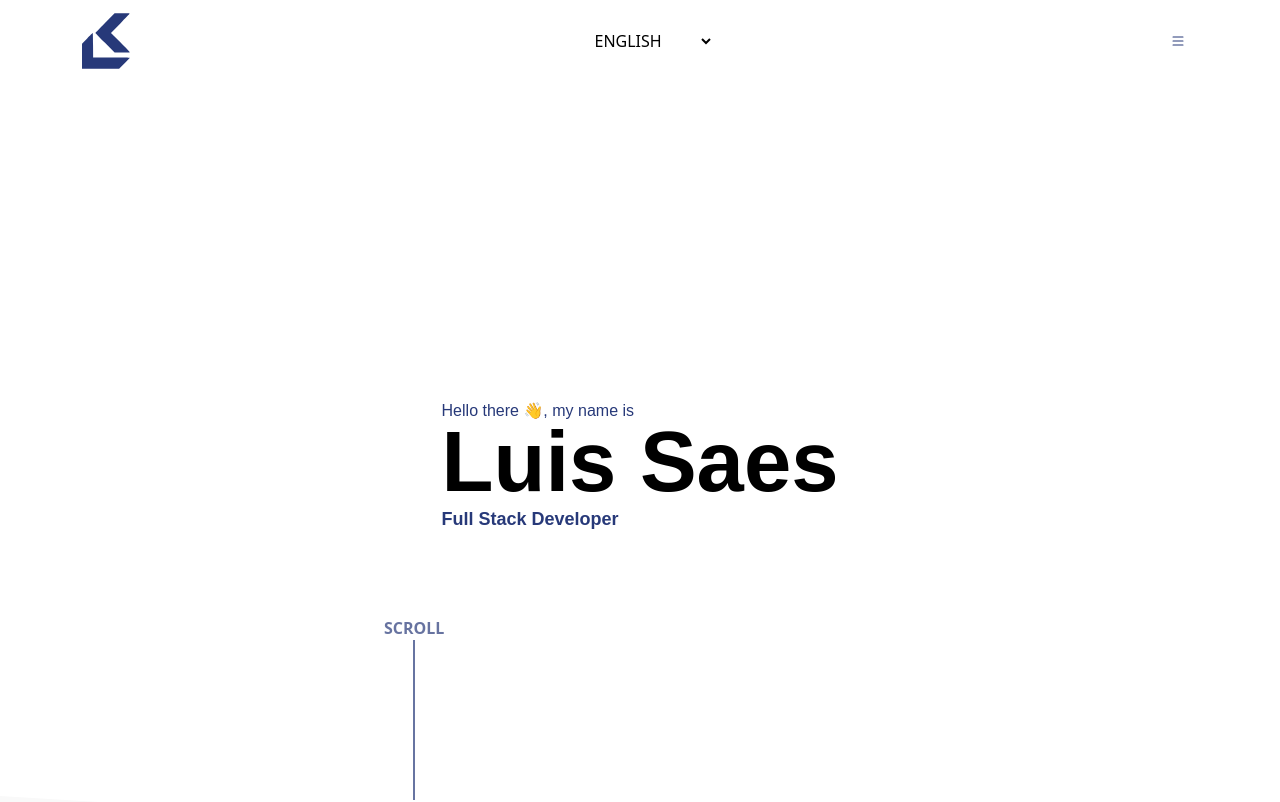
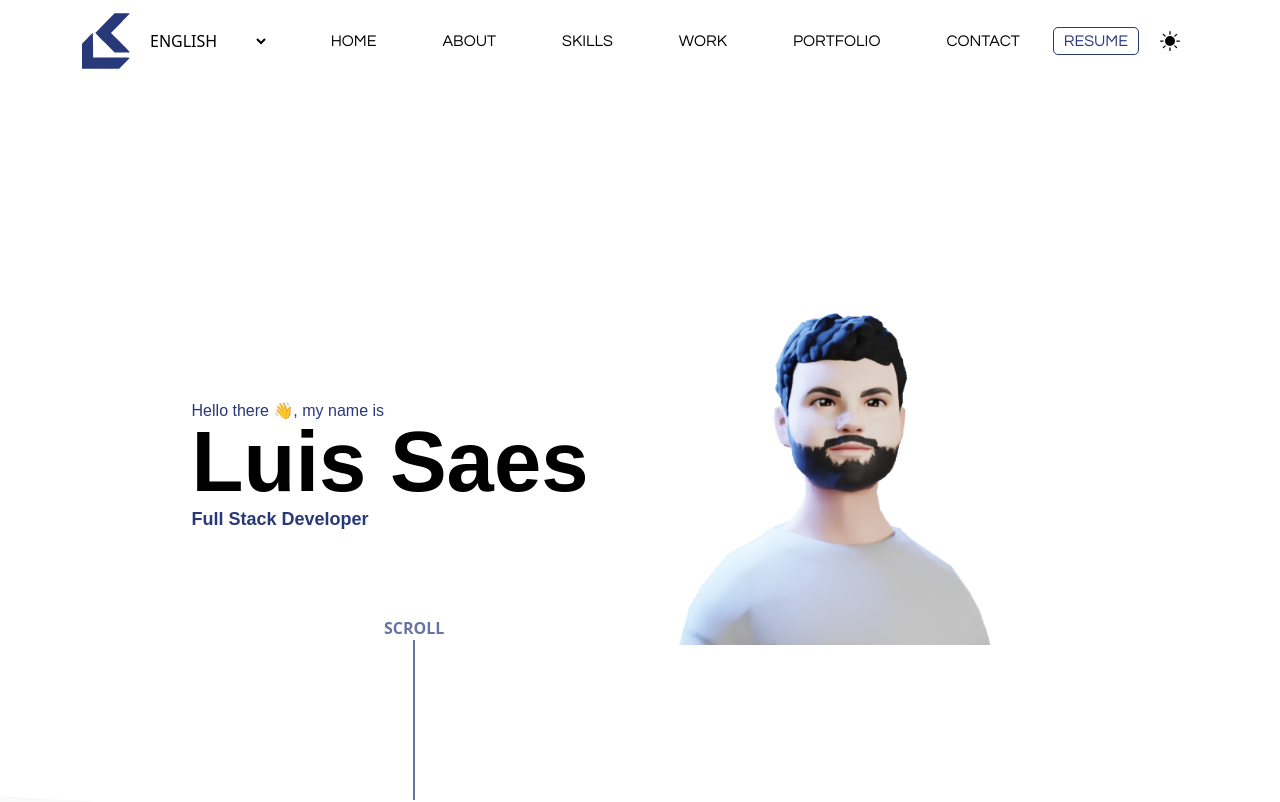
Before and after one commit to luis-saes/developer-portfolio, a React (Create React App) app in the folder front-end/: page / in a window 1280 px wide. Shown: the top 802 px of the page. Built offline with nearby package versions, Linux system fonts and the light colour scheme.

Commit message:
Reducing required screen size for navbar collapse

```diff
--- a/front-end/src/components/Navbar/CustomNavbar.module.scss
+++ b/front-end/src/components/Navbar/CustomNavbar.module.scss
@@ -12,6 +12,17 @@
 
 .main.dark {
   background-color: $primary-dark;
+}
+
+.themeButtonCompressed {
+  margin-top: 5px;
+}
+
+.container {
+  display: flex;
+  flex-direction: row;
+  align-items: center;
+  justify-content: center;
 }
 
 .light .svg {
@@ -48,3 +59,9 @@
     padding: 2px 0;
   }
 }
+
+@media (min-width: 992px) {
+  .nav {
+    height: 66px;
+  }
+}
--- a/front-end/src/components/Navbar/CustomNavbar.tsx
+++ b/front-end/src/components/Navbar/CustomNavbar.tsx
@@ -61,12 +61,12 @@ const CustomNavbar = (props: PrivateProps) => {
 
   return (
     <Navbar
-      expand="xxl"
+      expand="lg"
       fixed="top"
       className={`${styles[theme]} ${styles.main}`}
       expanded={expanded}
     >
-      <Container>
+      <Container className={styles.container}>
         <Navbar.Brand href="#home">
           {theme === "light" ? <LogoLight /> : <LogoDark />}
         </Navbar.Brand>
@@ -91,8 +91,9 @@ const CustomNavbar = (props: PrivateProps) => {
         </Navbar.Toggle>
         <Navbar.Collapse
           id="basic-navbar-nav"
-          className={`${width < 1400 ? styles.navExpanded : styles.nav}`}
+          className={`${width < 992 ? styles.navExpanded : styles.nav}`}
         >
+          <Container>
             <Nav className={styles.nav}>
               {genericButtons.map(({ section, text }, index: number) => {
                 return (
@@ -106,15 +107,17 @@ const CustomNavbar = (props: PrivateProps) => {
                 );
               })}
               <Nav.Item onClick={() => setExpanded(false)}>
-              <ResumeButton text={t("resume")} expanded={width > 1399} />
+                <ResumeButton text={t("resume")} expanded={width > 991} />
               </Nav.Item>
               <Nav.Item
-              className="border-left pl-2 ml-auto"
-              onClick={() => setExpanded(false)}
+                className={`border-left pl-2 ml-auto ${
+                  width > 991 ? null : styles.themeButtonCompressed
+                }`}
               >
-              <ThemeButton expanded={width > 1399} />
+                <ThemeButton expanded={width > 991} />
               </Nav.Item>
             </Nav>
+          </Container>
         </Navbar.Collapse>
       </Container>
     </Navbar>
--- a/front-end/src/components/Navbar/ThemeButton.module.scss
+++ b/front-end/src/components/Navbar/ThemeButton.module.scss
@@ -1,13 +1,16 @@
 .themeButtonExpanded {
-  margin-left: 30px;
+  margin-left: 15px;
 }
 
 .themeButtonCollapsed {
-  margin-top: 15px;
   padding-bottom: 20px;
 }
 
 .themeButton {
+  display: flex;
+  flex: row;
+  align-items: center;
+  justify-content: center;
   background-color: transparent;
   border: none;
   text-align: center;
--- a/front-end/src/components/Navbar/ThemeButton.tsx
+++ b/front-end/src/components/Navbar/ThemeButton.tsx
@@ -40,7 +40,7 @@ const ThemeButton = (props: PrivateProps) => {
       setTheme("light");
     }
   };
-
+  console.log(props.expanded);
   return (
     <button
       onClick={switchTheme}
--- a/front-end/src/views/Home.tsx
+++ b/front-end/src/views/Home.tsx
@@ -15,7 +15,7 @@ const Home = () => {
   const { height, width } = WindowDimensions();
 
   useEffect(() => {
-    setExpanded(width > 1399);
+    setExpanded(width > 991);
   }, [height, width]);
 
   return (
```
Lines whose indentation alone changed are shown as unchanged.
